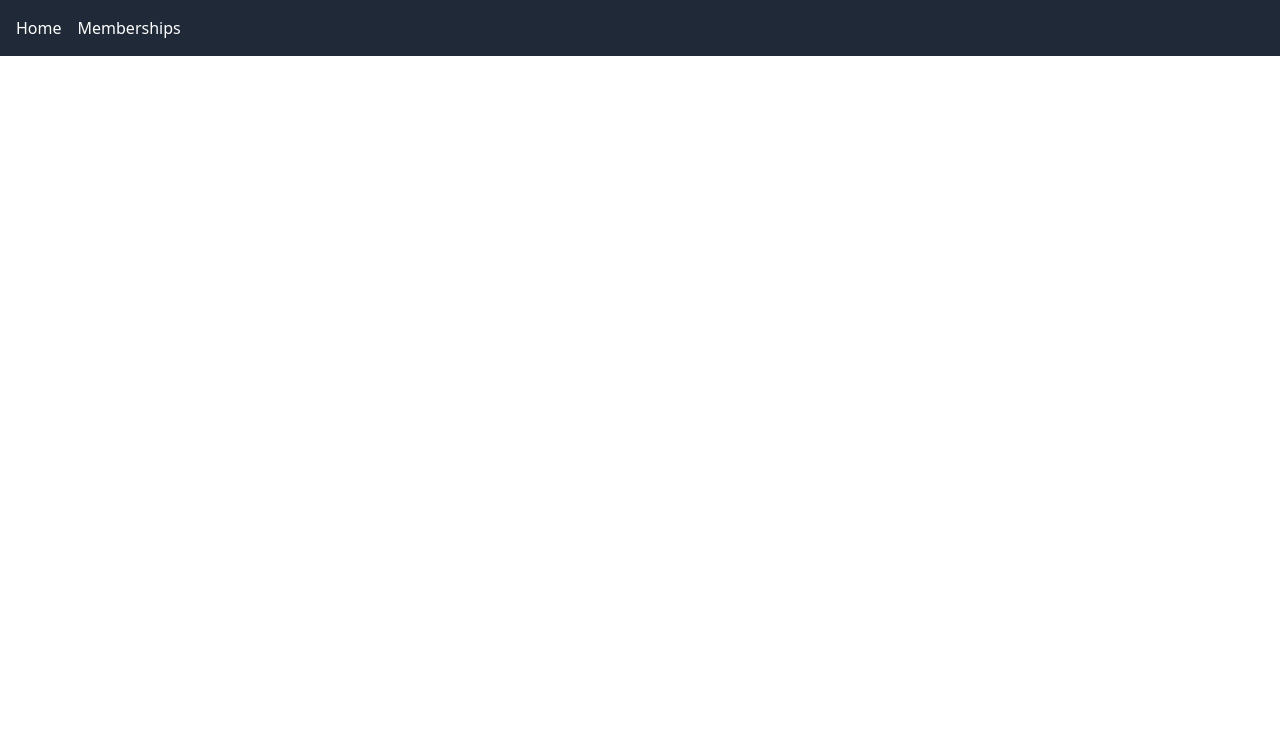
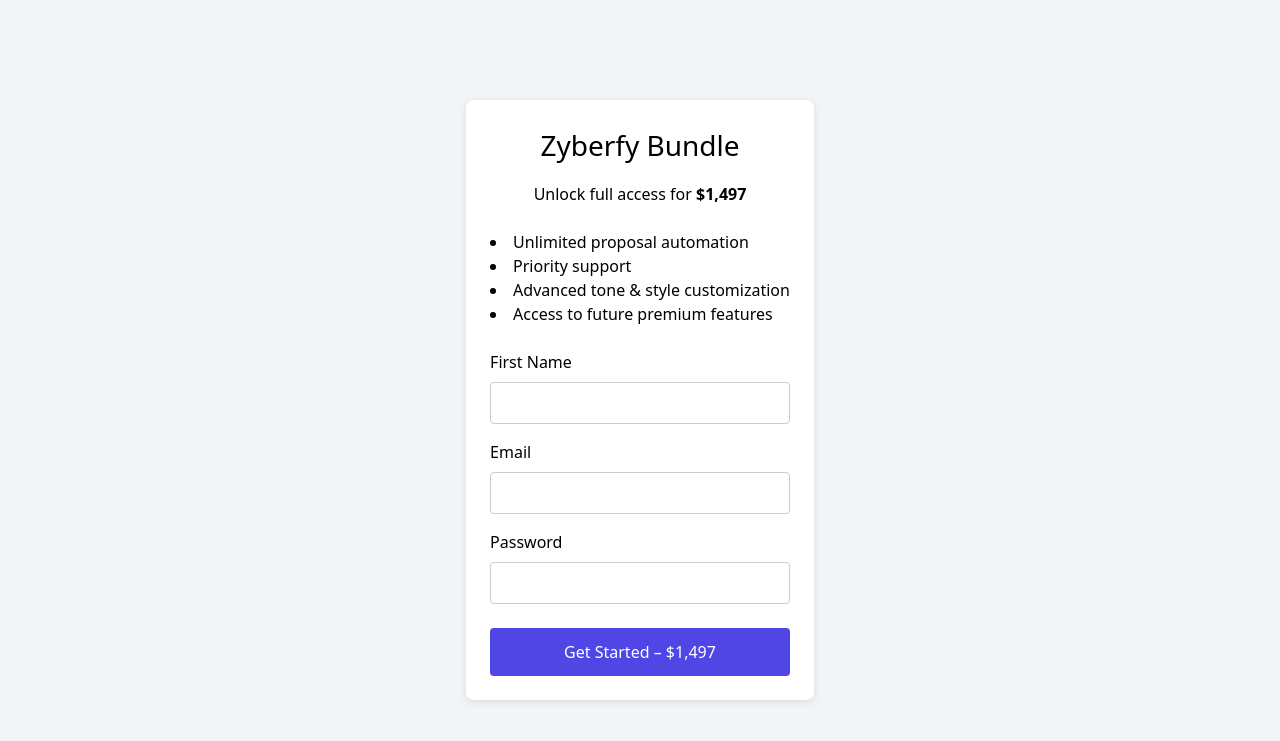
Before and after one commit to MylesGoHam/zyberfy-backend, a Flask app: page /memberships in a window 1280 px wide. Shown: the top 741 px of the page. Run offline with Flask 3, Linux system fonts and the light colour scheme.

Commit message:
Update memberships.html

```diff
--- a/templates/memberships.html
+++ b/templates/memberships.html
@@ -1,22 +1,74 @@
-<!doctype html>
-<html lang="en">
-  <head>
-    <meta charset="utf-8">
-    <title>{% block title %}Zyberfy{% endblock %}</title>
-    <meta name="viewport" content="width=device-width,initial-scale=1">
-    <!-- you can keep Tailwind here if you like -->
-    <link href="https://unpkg.com/tailwindcss@^3/dist/tailwind.min.css" rel="stylesheet">
-  </head>
-  <body>
-    <nav class="bg-gray-800 text-white p-4">
-      <ul class="flex space-x-4">
-        <li><a href="{{ url_for('home') }}">Home</a></li>
-        <li><a href="{{ url_for('memberships') }}">Memberships</a></li>
-      </ul>
-    </nav>
+{% extends "base.html" %}
 
-    <main class="p-8">
-      {% block content %}{% endblock %}
-    </main>
-  </body>
-</html>
+{% block title %}Join Zyberfy Bundle{% endblock %}
+
+{% block content %}
+<section style="max-width: 600px; margin: 2rem auto; padding: 1.5rem; background: #fff; border-radius: 8px; box-shadow: 0 2px 8px rgba(0,0,0,0.1);">
+  <h1 style="margin-bottom: 1rem; font-size: 1.75rem; text-align: center;">Zyberfy Bundle</h1>
+  <p style="text-align: center; margin-bottom: 1.5rem;">
+    Unlock full access for <strong>$1,497</strong>
+  </p>
+
+  <ul style="list-style: disc inside; margin-bottom: 1.5rem;">
+    <li>Unlimited proposal automation</li>
+    <li>Priority support</li>
+    <li>Advanced tone &amp; style customization</li>
+    <li>Access to future premium features</li>
+  </ul>
+
+  <form method="POST" action="{{ url_for('memberships') }}">
+    <input type="hidden" name="plan" value="bundle">
+
+    <div style="margin-bottom: 1rem;">
+      <label for="first_name" style="display: block; margin-bottom: .5rem;">First Name</label>
+      <input
+        id="first_name"
+        name="first_name"
+        type="text"
+        required
+        style="width: 100%; padding: .5rem; border: 1px solid #ccc; border-radius: 4px;"
+      >
+    </div>
+
+    <div style="margin-bottom: 1rem;">
+      <label for="email" style="display: block; margin-bottom: .5rem;">Email</label>
+      <input
+        id="email"
+        name="email"
+        type="email"
+        required
+        style="width: 100%; padding: .5rem; border: 1px solid #ccc; border-radius: 4px;"
+      >
+    </div>
+
+    <div style="margin-bottom: 1.5rem;">
+      <label for="password" style="display: block; margin-bottom: .5rem;">Password</label>
+      <input
+        id="password"
+        name="password"
+        type="password"
+        required
+        style="width: 100%; padding: .5rem; border: 1px solid #ccc; border-radius: 4px;"
+      >
+    </div>
+
+    <button
+      type="submit"
+      style="
+        width: 100%;
+        padding: .75rem;
+        background: #4f46e5;
+        color: #fff;
+        border: none;
+        border-radius: 4px;
+        font-size: 1rem;
+        cursor: pointer;
+      "
+      onmouseover="this.style.background='#4338ca'"
+      onmouseout="this.style.background='#4f46e5'"
+    >
+      Get Started – $1,497
+    </button>
+  </form>
+</section>
+{% endblock %}
```
